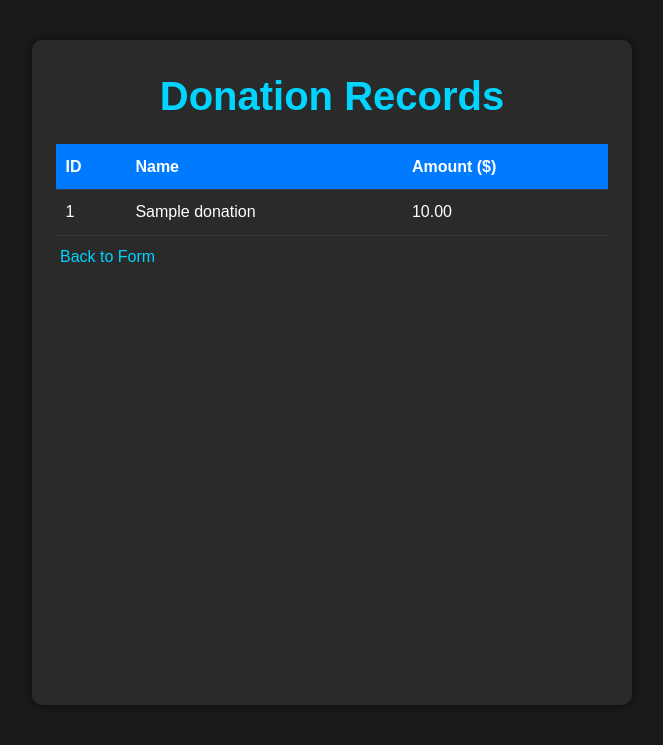
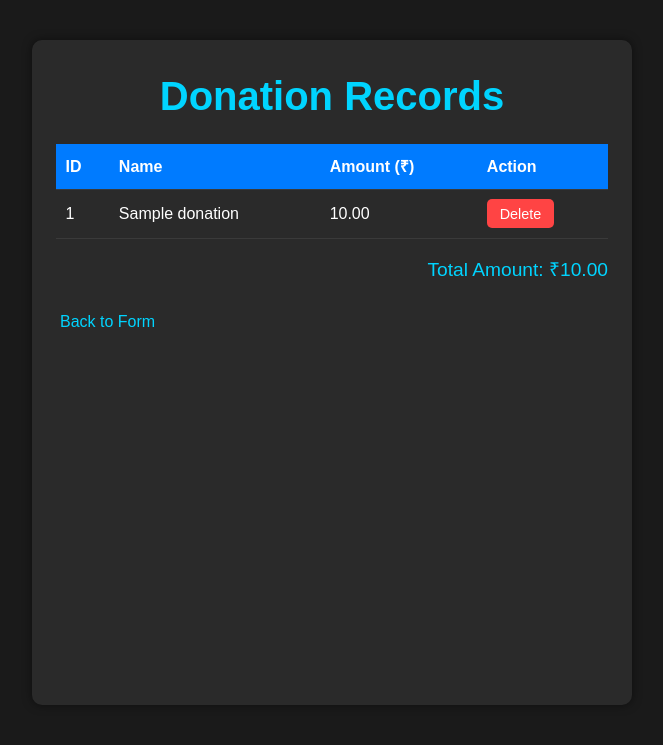
Before and after one commit to sushovan27/tournament-tracker, a Flask app: page /view in a window 1280 px wide. Shown: the top 745 px of the page, without its empty margins (308-971 px from the left). Run offline with Flask 3, Linux system fonts and the light colour scheme; tables that the repository leaves empty hold one stand-in row (values such as "Sample post").

Commit message:
Add remove entries and total amount features

```diff
--- a/app.py
+++ b/app.py
@@ -1,9 +1,16 @@
 from flask import Flask, render_template, request, redirect, url_for
 from flask_sqlalchemy import SQLAlchemy
 from decimal import Decimal
+import os
 
 app = Flask(__name__)
-app.config['SQLALCHEMY_DATABASE_URI'] = 'sqlite:///donations.db'
+
+# Dynamically set the database URI based on environment
+if 'RENDER' in os.environ:  # Check if running on Render
+    app.config['SQLALCHEMY_DATABASE_URI'] = 'sqlite:////opt/render/data/donations.db'
+else:  # Local development
+    app.config['SQLALCHEMY_DATABASE_URI'] = 'sqlite:///donations.db'  # Relative path
+
 app.config['SQLALCHEMY_TRACK_MODIFICATIONS'] = False
 db = SQLAlchemy(app)
 
@@ -37,7 +44,15 @@ def thanks():
 @app.route('/view')
 def view_donations():
     donations = Donation.query.all()
-    return render_template('view.html', donations=donations)
+    total_amount = sum(donation.amount for donation in donations)
+    return render_template('view.html', donations=donations, total_amount=total_amount)
+
+@app.route('/delete/<int:id>', methods=['POST'])
+def delete_donation(id):
+    donation = Donation.query.get_or_404(id)
+    db.session.delete(donation)
+    db.session.commit()
+    return redirect(url_for('view_donations'))
 
 if __name__ == '__main__':
     app.run(debug=True)
--- a/static/styles.css
+++ b/static/styles.css
@@ -100,6 +100,34 @@ th {
     background-color: #007bff;
 }
 
+/* Delete Button */
+.delete-form {
+    display: inline;
+}
+
+.delete-btn {
+    width: auto;
+    padding: 0.4rem 0.8rem;
+    background-color: #ff4444;
+    font-size: 0.9rem;
+    margin: 0;
+}
+
+.delete-btn:hover {
+    background-color: #cc0000;
+}
+
+/* Total Amount */
+.total-amount {
+    margin: 1rem 0;
+    text-align: right;
+}
+
+.total-amount p {
+    font-size: clamp(1rem, 3vw, 1.2rem);
+    color: #00d4ff;
+}
+
 /* Footer */
 footer {
     text-align: center;
@@ -177,13 +205,12 @@ footer {
     input[type="text"], input[type="number"], button {
         padding: 0.5rem;
     }
-    /* Table to Card-like Layout */
     table {
         display: block;
         overflow-x: auto;
     }
     thead {
-        display: none; /* Hide headers on mobile */
+        display: none;
     }
     tbody, tr, td {
         display: block;
@@ -207,6 +234,13 @@ footer {
         font-weight: bold;
         color: #00d4ff;
         margin-right: 0.5rem;
+    }
+    .delete-btn {
+        padding: 0.3rem 0.6rem;
+        font-size: 0.8rem;
+    }
+    .total-amount {
+        text-align: center;
     }
     footer {
         padding: 0.75rem;
--- a/templates/view.html
+++ b/templates/view.html
@@ -18,7 +18,8 @@
                 <tr>
                     <th>ID</th>
                     <th>Name</th>
-                    <th>Amount ($)</th>
+                    <th>Amount (₹)</th>
+                    <th>Action</th>
                 </tr>
             </thead>
             <tbody>
@@ -27,10 +28,18 @@
                     <td data-label="ID">{{ donation.id }}</td>
                     <td data-label="Name">{{ donation.name }}</td>
                     <td data-label="Amount">{{ donation.amount }}</td>
+                    <td data-label="Action">
+                        <form action="{{ url_for('delete_donation', id=donation.id) }}" method="post" class="delete-form">
+                            <button type="submit" class="delete-btn">Delete</button>
+                        </form>
+                    </td>
                 </tr>
                 {% endfor %}
             </tbody>
         </table>
+        <div class="total-amount">
+            <p>Total Amount: ₹{{ total_amount }}</p>
+        </div>
         <a href="/">Back to Form</a>
     </div>
     <footer>
```
